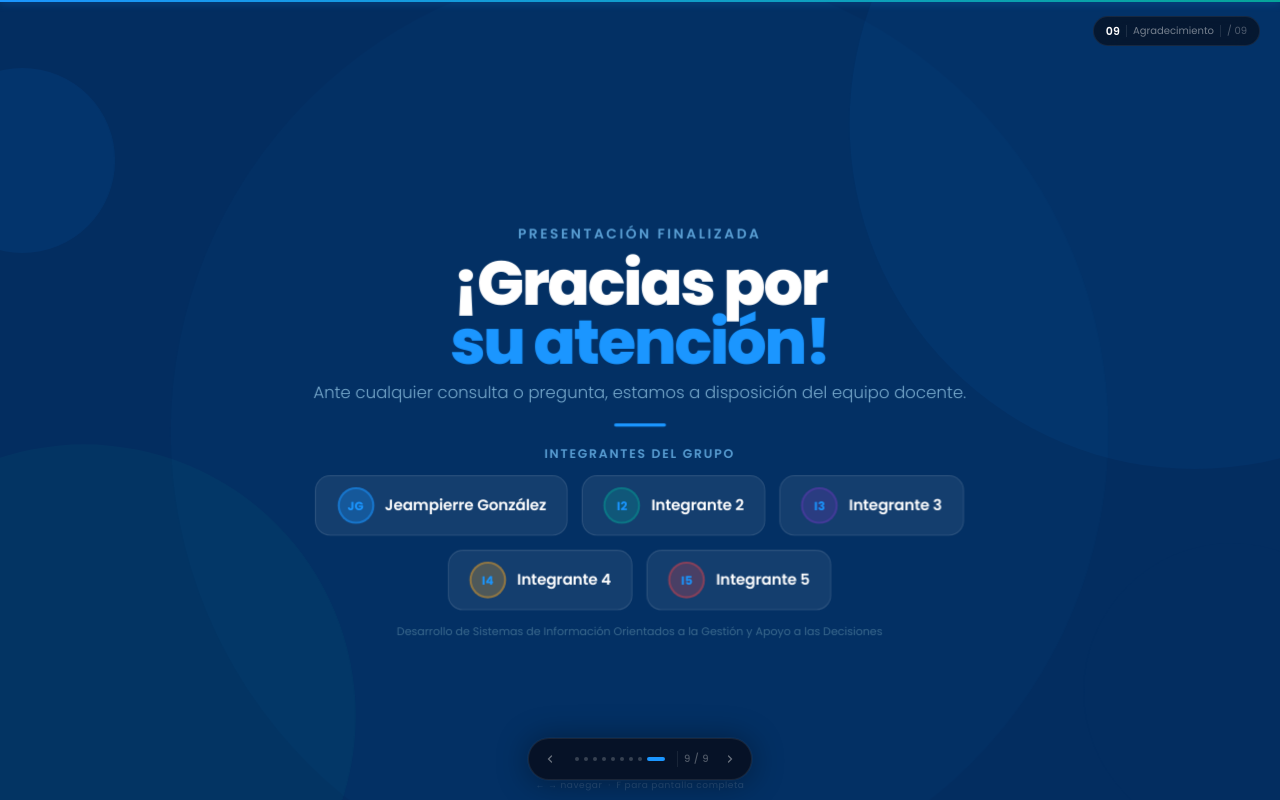
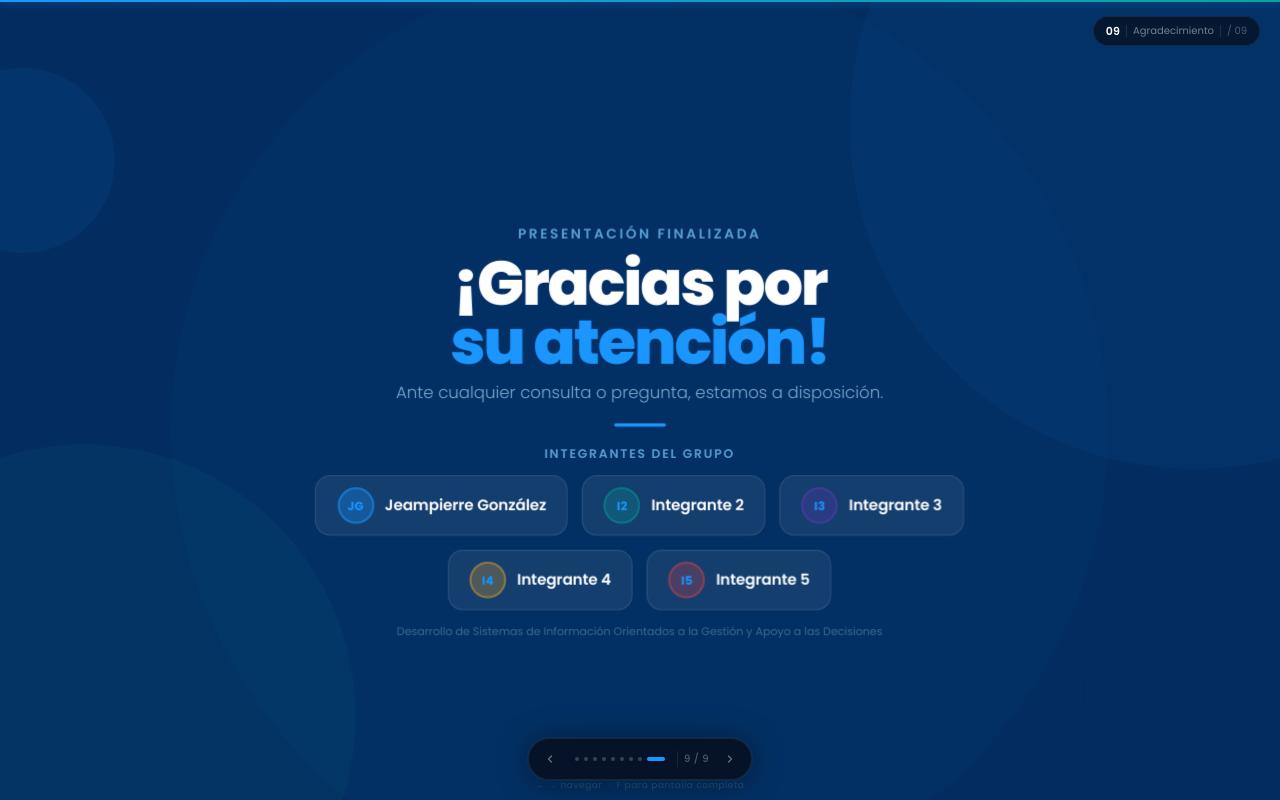
Before and after one commit to Jeampierre17/CRM_PPII, a plain HTML site: page public/index.html in a window 1280 px wide. Both pictures are taken after a click on the button 551 px from the left and 759 px from the top of the page. Drawn offline with Linux system fonts and the light colour scheme.

Commit message:
Update footer message for clarity in index.html

```diff
--- a/public/index.html
+++ b/public/index.html
@@ -519,7 +519,7 @@ html,body{height:100%;font-family:var(--f);background:#080d1a;overflow:hidden;fo
     <div class="s9-content">
       <div class="s9-eyebrow">Presentación finalizada</div>
       <div class="s9-title">¡Gracias por<br><em>su atención!</em></div>
-      <p class="s9-sub">Ante cualquier consulta o pregunta, estamos a disposición del equipo docente.</p>
+      <p class="s9-sub">Ante cualquier consulta o pregunta, estamos a disposición.</p>
       <div class="divider"></div>
       <div class="team-label">Integrantes del grupo</div>
       <div class="members-grid">
```
